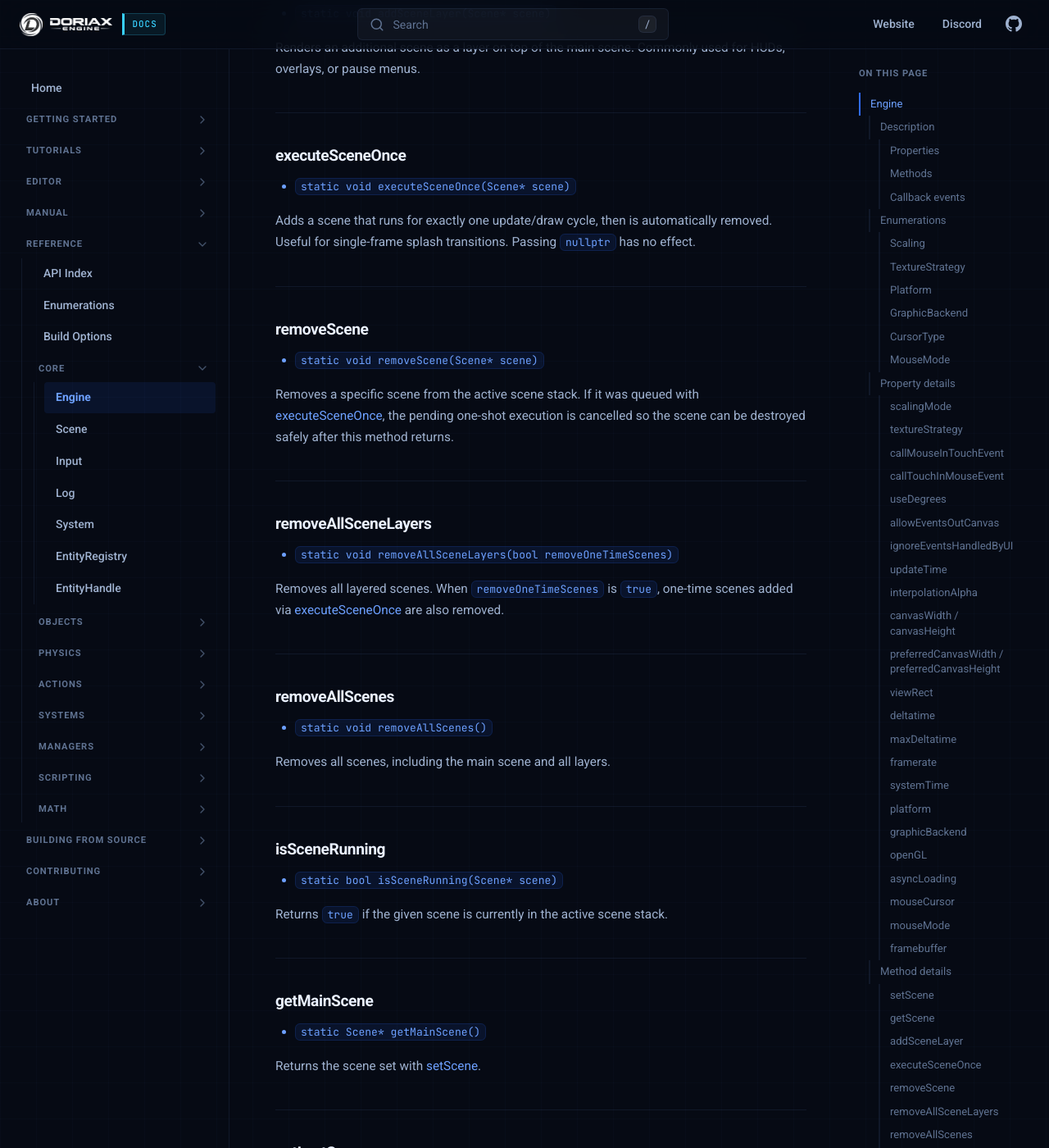
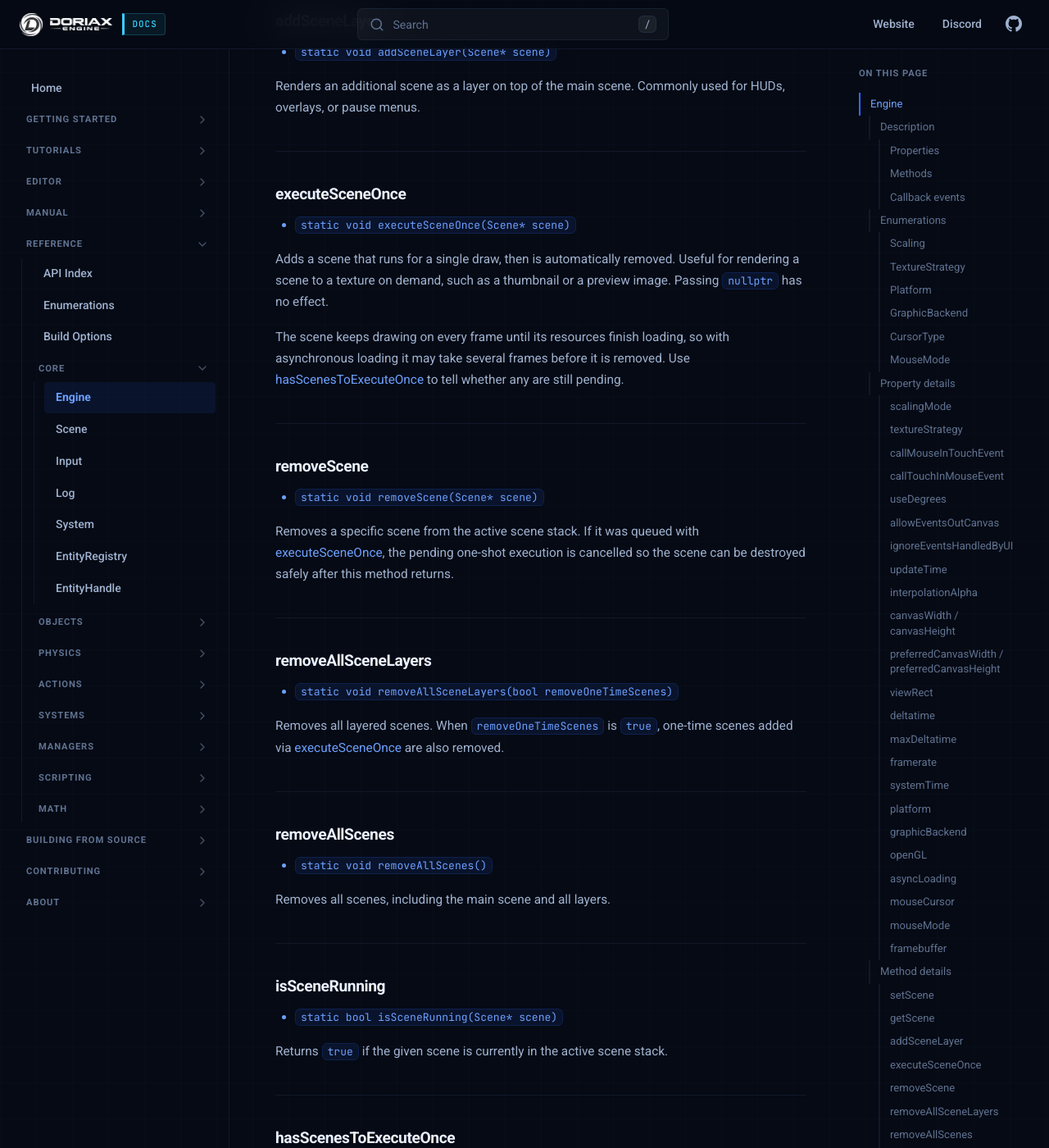
Before and after one commit to doriaxengine/doriax-docs, an MkDocs documentation site: the page built from docs/reference/classes/engine.md, in a window 1280 px wide and 1400 px high, scrolled down 12901 px. Shown: the whole window at 82% size. Built offline with MkDocs 1.6.1, drawn with Linux system fonts in a browser that asks for light colours; some of the changed text lies outside the part shown.

Commit message:
Added hasScenesToExecuteOnce in ref

````diff
--- a/docs/reference/classes/engine.md
+++ b/docs/reference/classes/engine.md
@@ -74,6 +74,7 @@ Control engine properties and define defaults used across the whole project. `En
 | static void | [removeAllSceneLayers](#removeallscenelayers) | C++ \| Lua |
 | static void | [removeAllScenes](#removeallscenes) | C++ \| Lua |
 | static bool | [isSceneRunning](#isscenerunning) | C++ \| Lua |
+| static bool | [hasScenesToExecuteOnce](#hasscenestoexecuteonce) | C++ \| Lua |
 | static Scene* | [getMainScene](#getmainscene) | C++ \| Lua |
 | static Scene* | [getLastScene](#getlastscene) | C++ \| Lua |
 | static void | [pauseGameEvents](#pausegameevents) | C++ \| Lua |
@@ -433,7 +434,13 @@ Renders an additional scene as a layer on top of the main scene. Commonly used f
 
 * `static void executeSceneOnce(Scene* scene)`
 
-Adds a scene that runs for exactly one update/draw cycle, then is automatically removed. Useful for single-frame splash transitions. Passing `nullptr` has no effect.
+Adds a scene that runs for a single draw, then is automatically removed. Useful for
+rendering a scene to a texture on demand, such as a thumbnail or a preview image.
+Passing `nullptr` has no effect.
+
+The scene keeps drawing on every frame until its resources finish loading, so with
+asynchronous loading it may take several frames before it is removed. Use
+[hasScenesToExecuteOnce](#hasscenestoexecuteonce) to tell whether any are still pending.
 
 ---
 
@@ -468,6 +475,34 @@ Removes all scenes, including the main scene and all layers.
 * `static bool isSceneRunning(Scene* scene)`
 
 Returns `true` if the given scene is currently in the active scene stack.
+
+---
+
+### hasScenesToExecuteOnce
+
+* `static bool hasScenesToExecuteOnce()`
+
+Returns `true` while any scene queued with [executeSceneOnce](#executesceneonce) is still
+waiting to be drawn. Useful when the draw loop only runs on demand: a renderer that skips
+idle frames must keep drawing while this is `true`, or the queued scenes never render.
+
+=== "C++"
+
+    ```cpp
+    Engine::executeSceneOnce(&previewScene);
+    if (Engine::hasScenesToExecuteOnce()) {
+        // Keep the draw loop running this frame.
+    }
+    ```
+
+=== "Lua"
+
+    ```lua
+    Engine.executeSceneOnce(previewScene)
+    if Engine.hasScenesToExecuteOnce() then
+        -- Keep the draw loop running this frame.
+    end
+    ```
 
 ---
 
````
